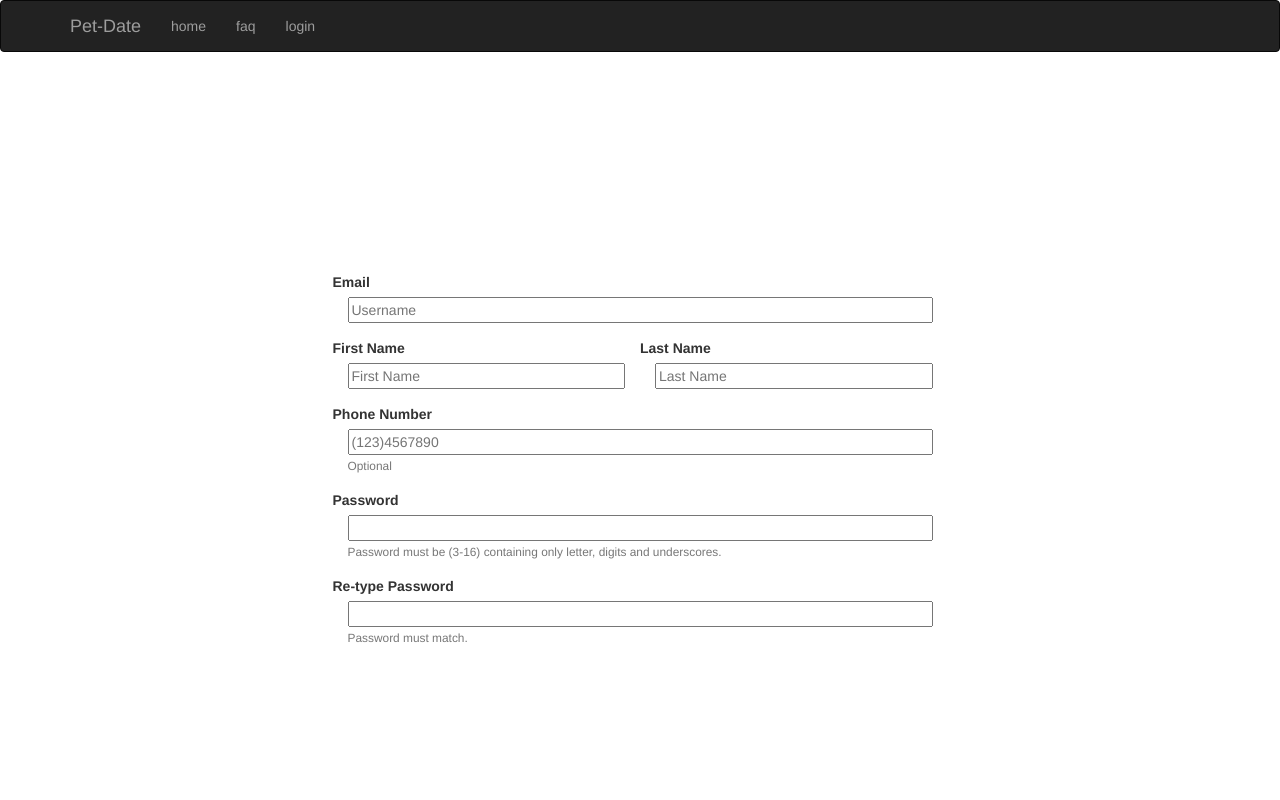
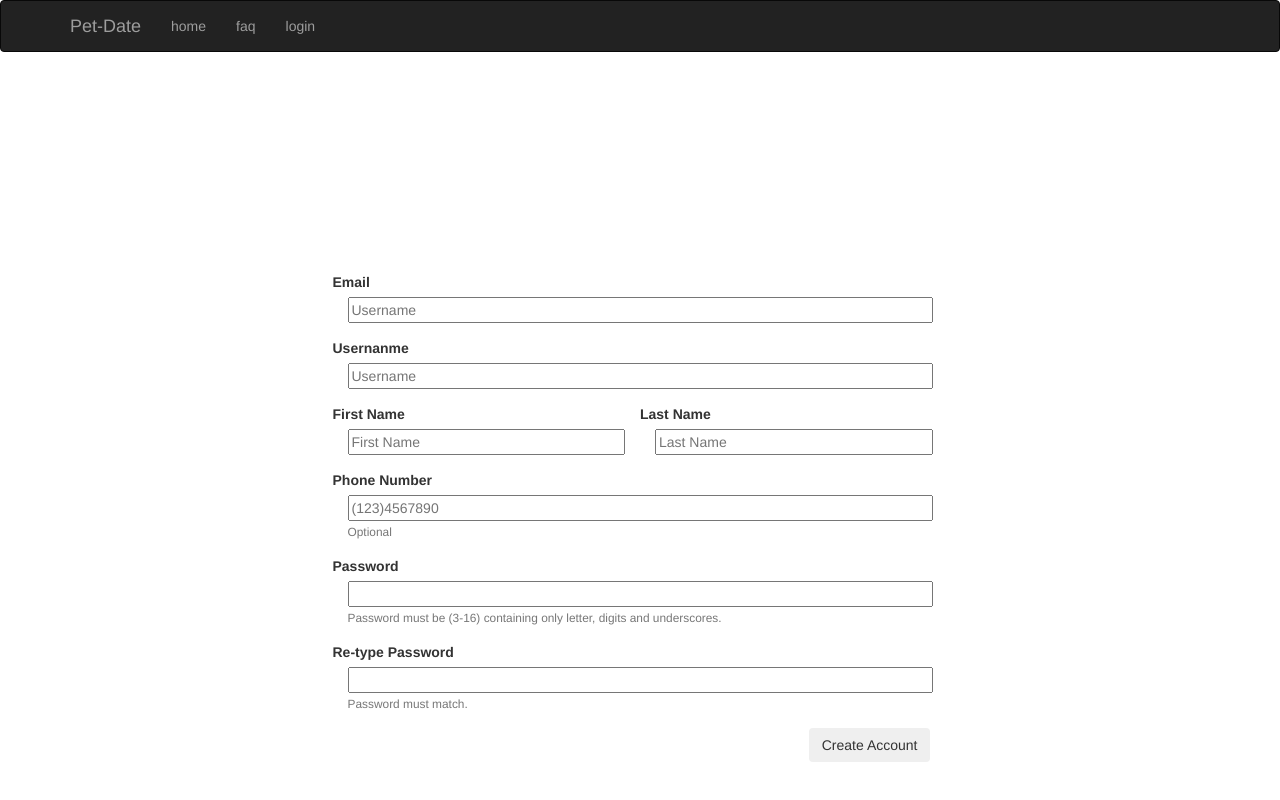
Before and after one commit to pakawaka1/pet-date, an Angular app: page /register in a window 1280 px wide. Shown: the top 800 px of the page. Built offline with nearby package versions, Linux system fonts and the light colour scheme.

Commit message:
Added additional changes to the form.

```diff
--- a/src/app/auth/signup/signup.component.css
+++ b/src/app/auth/signup/signup.component.css
@@ -5,6 +5,12 @@
 .fix {
 	padding-left: 0px;
 	padding-right: 0px;
+}
+
+
+.username input {
+	width: 100%;
+	padding: 0 auto;
 }
 
 .email {
--- a/src/app/auth/signup/signup.component.html
+++ b/src/app/auth/signup/signup.component.html
@@ -5,6 +5,12 @@
 				<div class="form-group email">
 					<div class="row">
 						<label>Email</label>
+					</div>
+					<input class="form-in" type="email" id="emailInput" placeholder="Username">
+				</div>
+				<div class="form-group username">
+					<div class="row">
+						<label>Usernanme</label>
 					</div>
 					<input class="form-in" type="email" id="emailInput" placeholder="Username">
 				</div>
@@ -45,6 +51,13 @@
 					<input class="form-in" type="password" id="passwordMatch">
 					<small id="emailHelp" class="form-text text-muted"> Password must match.</small>
 				</div>
+				<div class="form-group">
+					<div class="row">
+						<div class="col-md-3 col-md-offset-9">
+							<button type="button" class="btn btn-light">Create Account</button>
+						</div>
+					</div>
+				</div>
 			</form>
 		</div>
 	</div>
```
